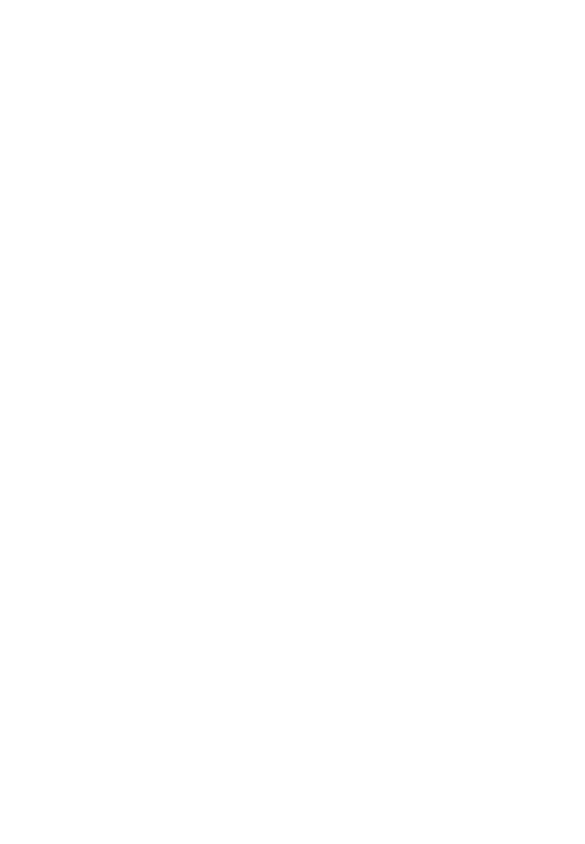
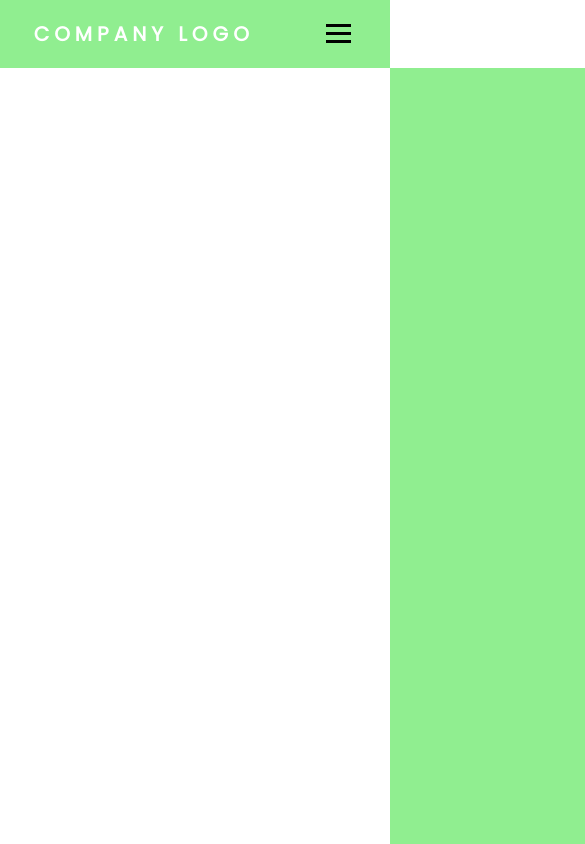
Before and after one commit to Developer994/superstore_prototype, a plain HTML site: page index.html in a window 390 px wide. Shown: the whole page, 585 px wide, since content can reach past the window. Drawn offline with Linux system fonts and the light colour scheme.

Commit message:
Created the navbar including the media queries

```diff
--- a/style.css
+++ b/style.css
@@ -40,6 +40,7 @@ nav{
 
 .burger{
     display: none;
+    cursor: pointer;
 }
 
 .burger div{
@@ -51,6 +52,29 @@ nav{
 
 @media screen and (max-width:768px) {
     body{
-        display: none;
+        overflow-x: hidden;
+    }
+    .nav-links{
+        position: absolute;
+        right: 0px;
+        height: 92vh;
+        top: 8vh;
+        background-color: lightgreen;
+        display: flex;
+        flex-direction: column;
+        align-items: center;
+        width: 50%;
+        transform: translateX(100%);
+        transition: transform 0.5s ease-in;
+    }
+    .nav-links li{
+        opacity: 0;
+    }
+    .burger{
+        display: block;
     }
 }
+
+.nav-active{
+    transform: translateX(0%);
+}
```
Also changed, not shown: app.js (added).
